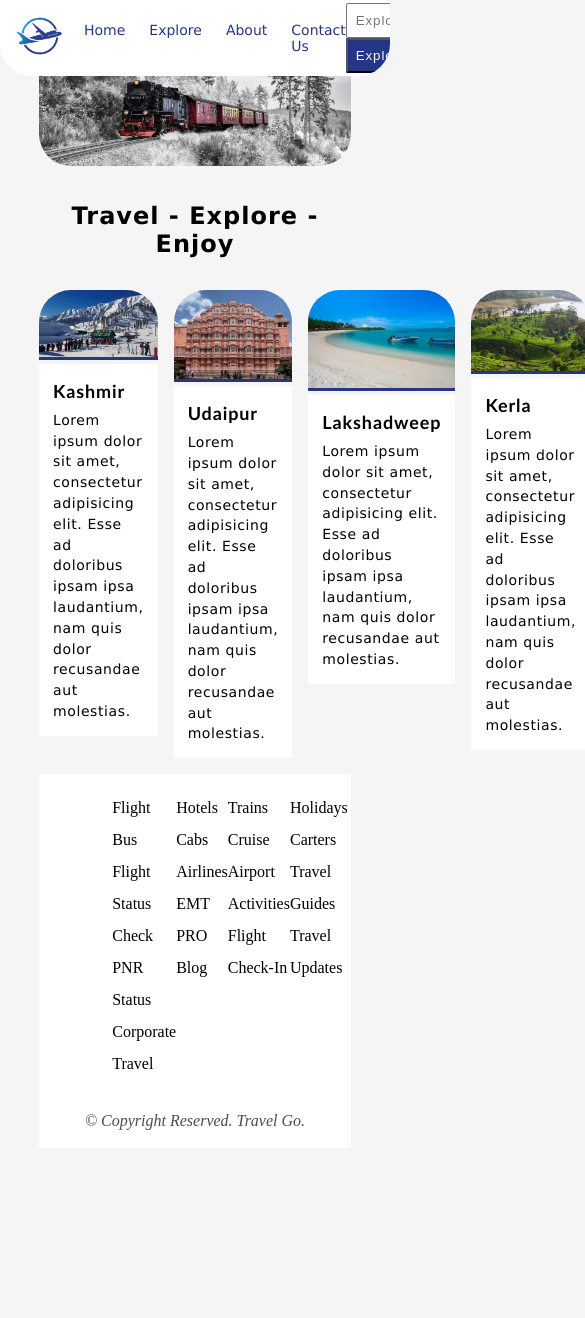
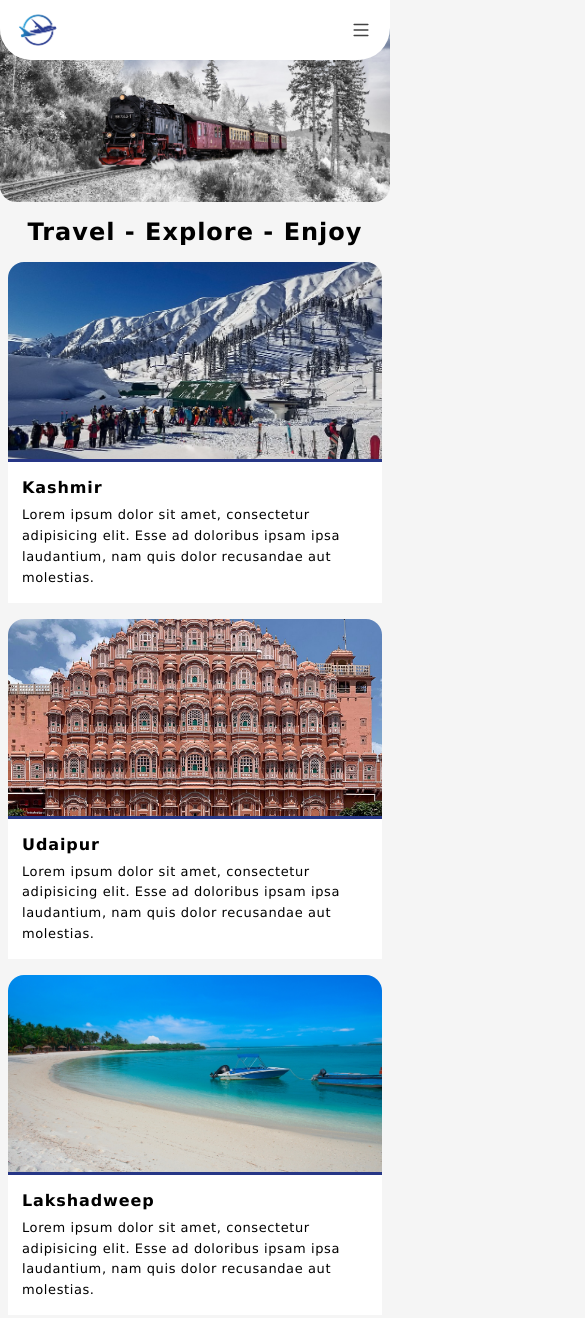
Before and after one commit to shunyavkash-vivek-sojitra/learning, a plain HTML site: page Day-1/Travel/index.html in a window 390 px wide. Shown: the top 1318 px of the page, 585 px wide, since content can reach past the window. Before the commit the page ends 1148 px from the top, so only its background shows below. Drawn offline with Linux system fonts and the light colour scheme.

Commit message:
Day-1 Responsive Page - Travel

```diff
--- a/Day-1/Travel/assets/styles/travel.css
+++ b/Day-1/Travel/assets/styles/travel.css
@@ -1,10 +1,15 @@
 * {
+  padding: 0;
   margin: 0;
   box-sizing: border-box;
 }
 
-ul,
-li {
+body {
+  font-family: "Lucida Sans", "Lucida Sans Regular", "Lucida Grande",
+    "Lucida Sans Unicode", Geneva, Verdana, sans-serif;
+}
+
+ul {
   list-style: none;
   padding: 0;
 }
@@ -13,50 +18,69 @@ body {
   background-color: whitesmoke;
 }
 
+img,
+a,
+button {
+  display: block;
+}
+
+a,
+button {
+  text-transform: capitalize;
+  color: black;
+  cursor: pointer;
+}
+
+a {
+  text-decoration: none;
+}
+
 .text-capital {
   text-transform: uppercase;
 }
 
-a {
-  text-transform: capitalize;
-  text-decoration: none;
-  color: black;
-  cursor: pointer;
+.p-top {
+  padding-top: 16px;
 }
 
 .container {
-  width: 80%;
+  display: flex;
+  justify-content: center;
+  flex-wrap: wrap;
+  align-items: center;
+  width: 100%;
+  max-width: 1440px;
+  margin: 0 auto;
 }
 
-section {
-  margin-top: 2rem;
+.mw-100 {
+  max-width: 100%;
 }
 
-.div-center {
-  display: flex;
-  margin: 0 auto;
+.justify-between {
   justify-content: space-between;
 }
+
 /* header */
 .header-container {
-  /* padding-right: 25px; */
-  align-items: center;
   background-color: white;
   border-bottom-left-radius: 2rem;
   border-bottom-right-radius: 2rem;
   padding: 0 18px 0 18px;
-  overflow: hidden;
+  position: relative;
+  z-index: 999;
+}
+
+.logo-container {
+  width: 13%;
 }
 
 .logo-container img {
-  margin-left: -24px;
   width: 90px;
-  object-fit: cover;
+  border-bottom-left-radius: 2.5rem;
 }
 
 .nav-container ul {
-  font-family: "Lucida Sans", "Lucida Sans Regular", "Lucida Grande",
-    "Lucida Sans Unicode", Geneva, Verdana, sans-serif;
   font-size: 14px;
   display: flex;
   gap: 1.5rem;
@@ -64,6 +88,11 @@ section {
 
 .nav-container ul a {
   color: rgb(38, 54, 134);
+}
+
+.search-container {
+  display: flex;
+  gap: 4px;
 }
 
 .search-container input,
@@ -79,6 +108,12 @@ section {
   cursor: pointer;
 }
 
+.toggle-wrapper svg {
+  display: none;
+  color: #414141;
+  width: 26px;
+}
+
 /* main content */
 .main-container {
   display: flex;
@@ -91,51 +126,53 @@ section {
   margin-top: -150px;
   object-fit: cover;
   z-index: -3;
-  border-bottom-left-radius: 2rem;
-  border-bottom-right-radius: 2rem;
+  border-bottom-left-radius: 16px;
+  border-bottom-right-radius: 16px;
 }
 
+/* card */
 .explore-container {
   display: flex;
-  gap: 1rem;
+  width: 100%;
+  flex-wrap: wrap;
+  row-gap: 16px;
+  margin: 0px -8px;
 }
 
 .explore-section h1 {
-  font-family: "Lucida Sans", "Lucida Sans Regular", "Lucida Grande",
-    "Lucida Sans Unicode", Geneva, Verdana, sans-serif;
   letter-spacing: 1px;
   text-align: center;
 }
 
-.card-wrapper {
-  margin-top: 2rem;
+.card {
+  width: calc(25% - 16px);
+  margin: 0px 8px;
+  background-color: white;
+  border-top-left-radius: 16px;
+  border-top-right-radius: 16px;
+  overflow: hidden;
 }
 
 .card img {
   width: 100%;
-  max-height: 200px;
+  height: 200px;
   object-fit: cover;
-  border-top-left-radius: 2rem;
-  border-top-right-radius: 2rem;
   border-bottom: 3px solid rgb(38, 54, 134);
 }
 
 .card-body {
   padding: 16px 14px 14px 14px;
-  background-color: white;
 }
 
 .card-body h4 {
-  font-family: "Trebuchet MS", "Lucida Sans Unicode", "Lucida Grande",
-    "Lucida Sans", Arial, sans-serif;
   letter-spacing: 0.9px;
   text-transform: capitalize;
-  font-size: 18px;
+  font-size: 16px;
 }
 
 .card-body p {
   font-family: Verdana, Geneva, Tahoma, sans-serif;
-  font-size: 14px;
+  font-size: 13px;
   letter-spacing: 0.6px;
   line-height: 1.3rem;
   padding-top: 0.5rem;
@@ -154,8 +191,9 @@ section {
 }
 
 .copyright-wrapper p {
+  display: block;
+  font-size: 14px;
   text-align: center;
-  margin-top: 2rem;
   font-style: italic;
   color: rgba(0, 0, 0, 0.7);
 }
@@ -167,6 +205,114 @@ section {
   justify-content: space-between;
 }
 
-.footer-list li {
-  line-height: 2rem;
+.footer-list a {
+  line-height: 32px;
 }
+
+/* media */
+@media (max-width: 1024px) {
+  /* card */
+  .card {
+    width: calc(33.33% - 16px);
+  }
+
+  /* footer */
+  .footer-list {
+    width: 100%;
+  }
+}
+
+@media (max-width: 767px) {
+  /* card */
+  .card {
+    width: calc(50% - 16px);
+  }
+}
+
+@media (max-width: 730px) {
+  /* header */
+  .logo-container {
+    margin-left: -20px;
+  }
+  nav,
+  .search-container input,
+  .search-container button {
+    display: none;
+  }
+  .toggle-wrapper svg {
+    display: block;
+  }
+}
+
+@media (max-width: 644px) {
+  /* footer */
+  .footer-list {
+    width: calc(100% - 4px);
+    display: flex;
+    flex-wrap: wrap;
+    flex-direction: row;
+  }
+  .service-wrapper {
+    width: calc(50% - 4px);
+    display: flex;
+    flex-direction: column;
+  }
+  .service-wrapper a {
+    line-height: 32px;
+  }
+}
+
+@media (max-width: 390px) {
+  /* header */
+  .logo-container {
+    margin-left: -18px;
+  }
+  .logo-container img {
+    width: 75px;
+    border-bottom-left-radius: 2rem;
+  }
+
+  /* main content */
+  .hero-section {
+    padding-top: 32px;
+  }
+  /* card */
+  .card {
+    width: calc(100% - 16px);
+  }
+
+  /* footer */
+  .toggle-wrapper svg {
+    display: block;
+    width: 22px;
+  }
+}
+
+@media (max-width: 375px) {
+  /* main content */
+  .explore-section h1 {
+    font-size: 22px;
+  }
+  .card-body h4 {
+    font-size: 14px;
+  }
+  .card-body p {
+    font-size: 12px;
+  }
+
+  /* footer */
+  .footer-list {
+    width: calc(100% - 4px);
+    display: flex;
+    flex-wrap: wrap;
+    flex-direction: row;
+  }
+  .service-wrapper {
+    width: calc(100% - 4px);
+    display: flex;
+    flex-direction: column;
+  }
+  .footer-list a {
+    font-size: 13px;
+  }
+}
--- a/Day-1/Travel/index.html
+++ b/Day-1/Travel/index.html
@@ -12,7 +12,8 @@
 
 <body>
     <!-- header -->
-    <header class="header-container div-center">
+    <header class="header-container">
+        <div class="container mw-100 justify-between">
             <!-- logo -->
             <div class="logo-container">
                 <a href="#">
@@ -34,21 +35,31 @@
             <div class="search-container">
                 <input type="text" placeholder="Explore here...">
                 <button type="button">Explore</button>
+                <div class="toggle-wrapper">
+                    <svg xmlns="http://www.w3.org/2000/svg" fill="currentColor" class="bi bi-list" viewBox="0 0 16 16">
+                        <path fill-rule="evenodd" d="M2.5 12a.5.5 0 0 1 .5-.5h10a.5.5 0 0 1 0 1H3a.5.5 0 0 1-.5-.5m0-4a.5.5 0 0 1 .5-.5h10a.5.5 0 0 1 0 1H3a.5.5 0 0 1-.5-.5m0-4a.5.5 0 0 1 .5-.5h10a.5.5 0 0 1 0 1H3a.5.5 0 0 1-.5-.5" />
+                    </svg>
+                </div>
+            </div>
         </div>
     </header>
 
     <!-- main contenr -->
     <main class="container main-container div-center">
         <!-- hero section -->
-        <section class="hero-section">
+        <section class="hero-section p-top">
+            <div class="container">
+                <div class="img-wrapper">
                     <img src="./assets/images/hero-section/train-3758523_1920.jpg" alt="travel image">
+                </div>
+            </div>
         </section>
 
         <!-- explore section -->
-        <section class="explore-section">
+        <section class="explore-section p-top">
+            <div class="container">
                 <h1>Travel - Explore - Enjoy</h1>
-            <div class="explore-container">
-                <article class="card-wrapper">
+                <div class="explore-container p-top">
                     <div class="card">
                         <img src="./assets/images/city/SightSeeing9M4CeU.jpg" alt="kashmir">
                         <div class="card-body">
@@ -56,8 +67,6 @@
                             <p>Lorem ipsum dolor sit amet, consectetur adipisicing elit. Esse ad doloribus ipsam ipsa laudantium, nam quis dolor recusandae aut molestias.</p>
                         </div>
                     </div>
-                </article>
-                <article class="card-wrapper">
                     <div class="card">
                         <img src="./assets/images/city/SightSeeingbGuteJ.jpg" alt="udaipur">
                         <div class="card-body">
@@ -65,8 +74,6 @@
                             <p>Lorem ipsum dolor sit amet, consectetur adipisicing elit. Esse ad doloribus ipsam ipsa laudantium, nam quis dolor recusandae aut molestias.</p>
                         </div>
                     </div>
-                </article>
-                <article class="card-wrapper">
                     <div class="card">
                         <img src="./assets/images/city/SightSeeingPiqPKW.jpg" alt="lakshadweep">
                         <div class="card-body">
@@ -74,8 +81,6 @@
                             <p>Lorem ipsum dolor sit amet, consectetur adipisicing elit. Esse ad doloribus ipsam ipsa laudantium, nam quis dolor recusandae aut molestias.</p>
                         </div>
                     </div>
-                </article>
-                <article class="card-wrapper">
                     <div class="card">
                         <img src="./assets/images/city/SightSeeingSRoXo4.jpg" alt="kerla">
                         <div class="card-body">
@@ -83,45 +88,47 @@
                             <p>Lorem ipsum dolor sit amet, consectetur adipisicing elit. Esse ad doloribus ipsam ipsa laudantium, nam quis dolor recusandae aut molestias.</p>
                         </div>
                     </div>
-                </article>
+                </div>
             </div>
         </section>
     </main>
 
     <!-- footer -->
-    <footer class="footer-wrapper container div-center">
-        <address class="copyright-wrapper">
+    <footer class="footer-wrapper div-center p-top">
+        <div class="container">
             <div class="footer-list">
-                <ul>
+                <ul class="service-wrapper">
                     <li><a href="">flight</a></li>
                     <li><a href="">bus</a></li>
                     <li><a href="">flight status</a></li>
                     <li><a href="">check <span class="text-capital">PNR</span> status</a></li>
                     <li><a href="">corporate travel</a></li>
                 </ul>
-                <ul>
+                <ul class="service-wrapper">
                     <li><a href="">hotels</a></li>
                     <li><a href="">cabs</a></li>
                     <li><a href="">airlines</a></li>
                     <li><a href=""><span class="text-capital">EMT PRO</span></a></li>
                     <li><a href="">blog</a></li>
                 </ul>
-                <ul>
+                <ul class="service-wrapper">
                     <li><a href="">trains</a></li>
                     <li><a href="">cruise</a></li>
                     <li><a href="">airport</a></li>
                     <li><a href="">activities</a></li>
                     <li><a href="">flight check-in</a></li>
                 </ul>
-                <ul>
+                <ul class="service-wrapper">
                     <li><a href="">holidays</a></li>
                     <li><a href="">carters</a></li>
                     <li><a href="">travel guides</a></li>
                     <li><a href="">travel updates</a></li>
                 </ul>
             </div>
+            <div class="copyright-wrapper p-top">
                 <p>&copy; Copyright Reserved. Travel Go. </p>
-        </address>
+            </div>
+        </div>
     </footer>
 </body>
 
```
Lines whose indentation alone changed are shown as unchanged.
